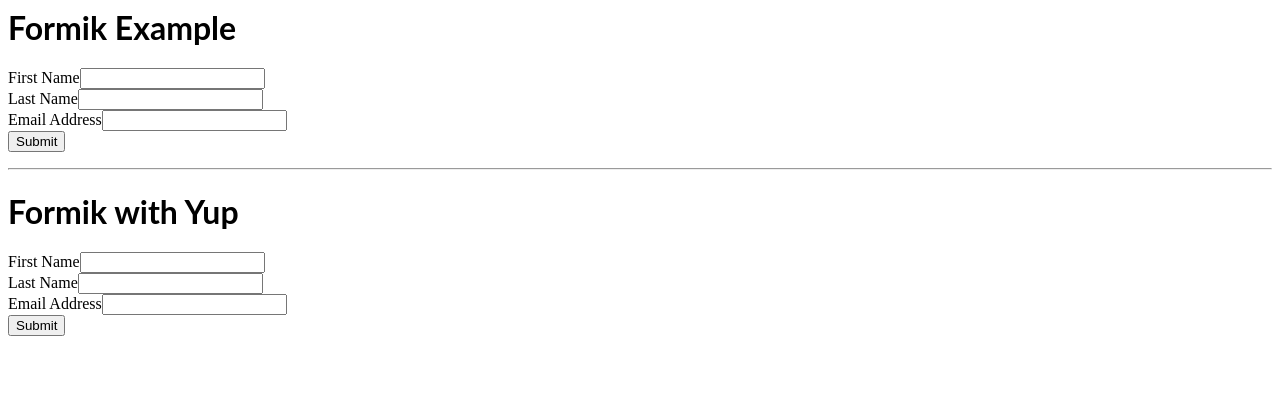
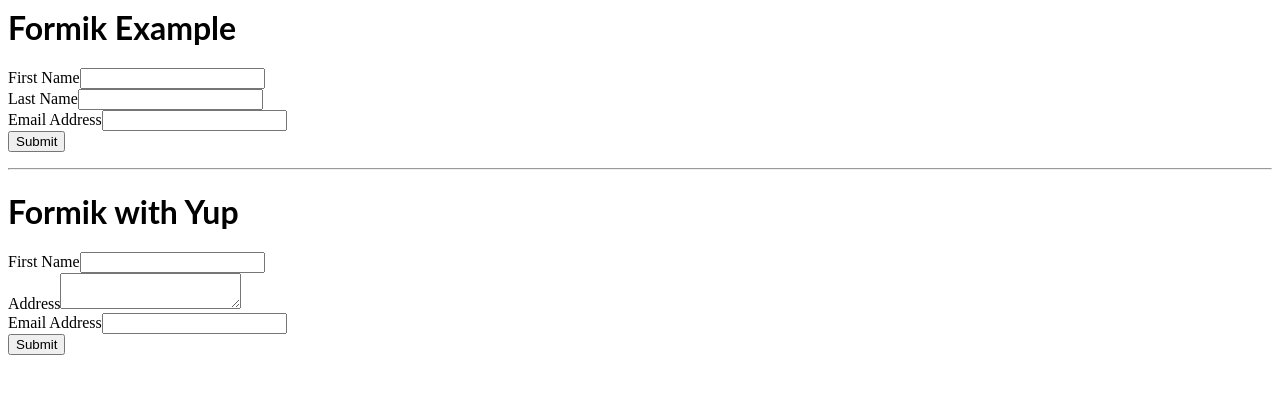
Before and after one commit to ShakibAhmed007/react-dev-formik, a React (Create React App) app: page / in a window 1280 px wide. Shown: the top 394 px of the page. Built offline with nearby package versions, Linux system fonts and the light colour scheme.

Commit message:
1 file modified

```diff
--- a/src/BasicFormValidationByYup.js
+++ b/src/BasicFormValidationByYup.js
@@ -6,15 +6,15 @@
   const formik = useFormik({
     initialValues: {
       firstName: '',
-      lastName: '',
-      email: ''
+      email: '',
+      address: ''
     },
     validationSchema: Yup.object({
       firstName: Yup.string()
         .max(15, 'Must be 15 characters or less')
         .required('Required'),
-      lastName: Yup.string()
-        .max(20, 'Must be 20 characters or less')
+      address: Yup.string()
+        .max(250, 'Must be 250 characters or less')
         .required('Required'),
       email: Yup.string()
         .email('Invalid email address')
@@ -37,15 +37,14 @@
         <div>{formik.errors.firstName}</div>
       ) : null}
       <br />
-      <label htmlFor="lastName">Last Name</label>
-      <input
-        id="lastName"
-        name="lastName"
-        type="text"
-        {...formik.getFieldProps('lastName')}
+      <label htmlFor="address">Address</label>
+      <textarea
+        id="address"
+        name="address"
+        {...formik.getFieldProps('address')}
       />
-      {formik.touched.lastName && formik.errors.lastName ? (
-        <div>{formik.errors.lastName}</div>
+      {formik.touched.address && formik.errors.address ? (
+        <div>{formik.errors.address}</div>
       ) : null}
       <br />
       <label htmlFor="email">Email Address</label>
```
